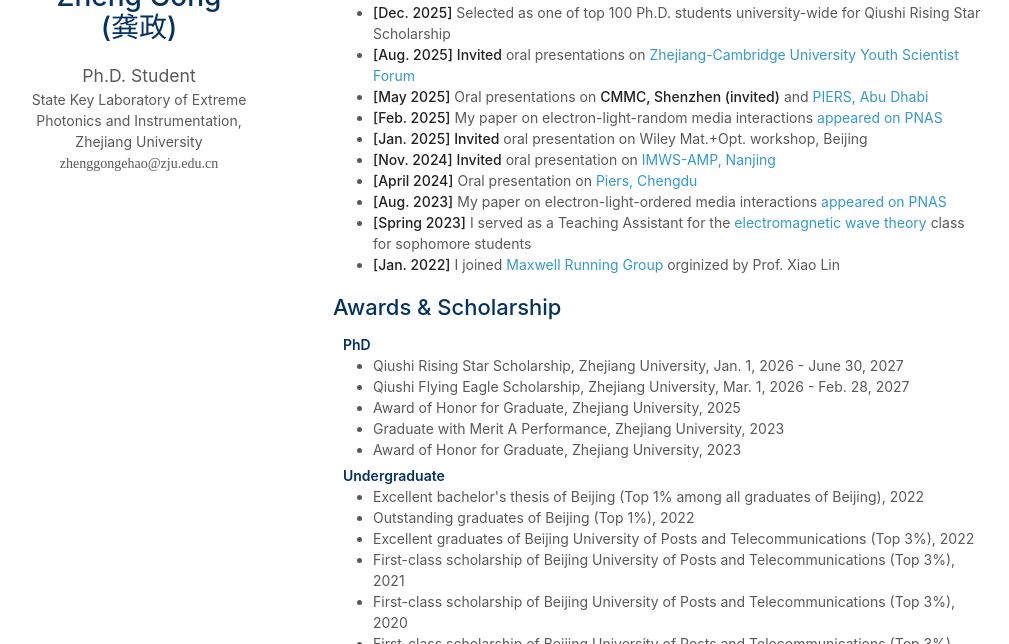
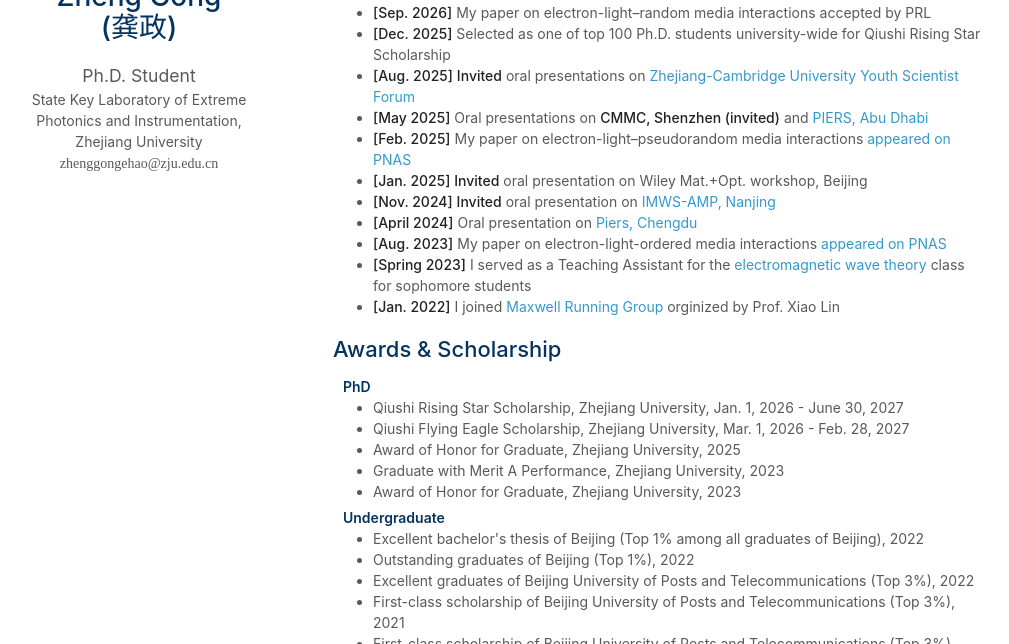
Before and after one commit to zhenggongehao/zhenggongehao.github.io, a Jekyll site: the page built from index.md, in a window 1280 px wide and 900 px high, scrolled down 1702 px, cut to the strip 256-900 px from the top of the window. Shown: the whole strip, without its empty margins (137-1146 px from the left). Built offline with Jekyll 4.4.1, drawn with Linux system fonts in a browser that asks for light colours; nearby versions of some CDN libraries; a style sheet for code colours, icons or effects is not loaded; our own code applies the rules of GitHub Pages for plain Markdown files.

Commit message:
update files

```diff
--- a/index.md
+++ b/index.md
@@ -18,10 +18,11 @@ layout: homepage
 
 ## News
 - **[Ongoing project, continuously updated]** keV-free-electron beam source (_assembled and installed_ at [iZJU](https://www.intl.zju.edu.cn/en){:target="_blank"} [Oct. 2023], visible light _observed_ with naked eyes [April 2025], X-ray background signal detected [Aug. 2025]; **_Team effort_**: Jialin [lead, 2021–2023], , Ruoxi [assistance, 2021–2024], **Zheng [lead, July 2023–present; assistance, 2022–2023]**, Zun, Xiangfeng, and Bowen [assistance, March 2025–present], Prof. Lin [supervise, 2021–present])
+- **[Sep. 2026]** My paper on electron-light--random media interactions accepted by PRL
 - **[Dec. 2025]** Selected as one of top 100 Ph.D. students university-wide for Qiushi Rising Star Scholarship
 - **[Aug. 2025]** **Invited** oral presentations on [Zhejiang-Cambridge University Youth Scientist Forum](./assets/files/Program%20V1.1(2).pdf){:target="_blank"}
 - **[May 2025]** Oral presentations on **CMMC, Shenzhen (invited)** and [PIERS, Abu Dhabi](https://abdb2025.piers.org/session.html?sid=S060){:target="_blank"}
-- **[Feb. 2025]** My paper on electron-light-random media interactions [appeared on PNAS](https://www.pnas.org/doi/10.1073/pnas.2413336122){:target="_blank"}
+- **[Feb. 2025]** My paper on electron-light--pseudorandom media interactions [appeared on PNAS](https://www.pnas.org/doi/10.1073/pnas.2413336122){:target="_blank"}
 - **[Jan. 2025]** **Invited** oral presentation on Wiley Mat.+Opt. workshop, Beijing
 - **[Nov. 2024]** **Invited** oral presentation on [IMWS-AMP, Nanjing](http://www.em-conf.com/imws-amp2024/conference/htm_special.php?title=Special%20Session){:target="_blank"}
 - **[April 2024]** Oral presentation on [Piers, Chengdu](https://cd2024.piers.org/session.html?sid=S113){:target="_blank"}
```
